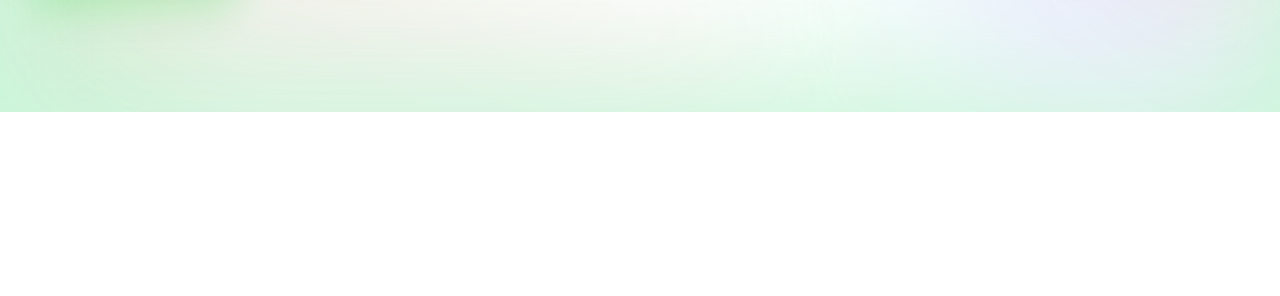
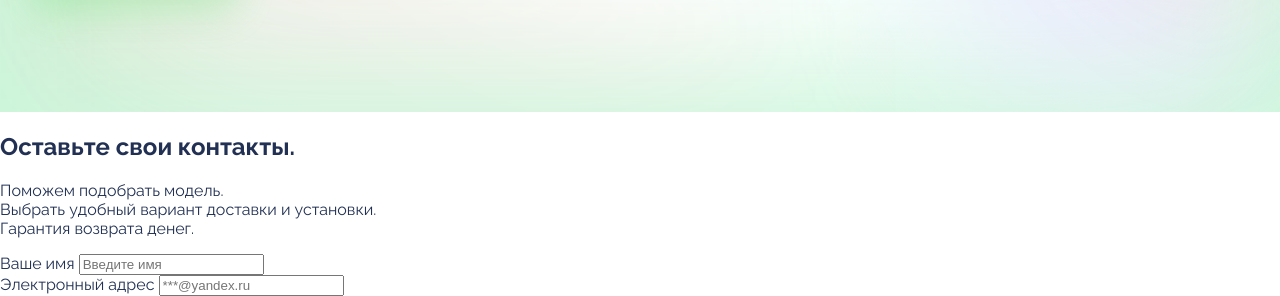
Before and after one commit to CatPusheen/green-corp-landing, a plain HTML site: page index.html in a window 1280 px wide. Shown: the part 709-1005 px from the top of the page. Before the commit the page ends 821 px from the top, so only its background shows below. Drawn offline with Linux system fonts and the light colour scheme.

Commit message:
внесение форм

```diff
--- a/index.html
+++ b/index.html
@@ -24,5 +24,25 @@
       <img class="about__image" src="img/solar-panel.png">
     </div>
   </section>
+  <section class="form">
+    <div class="form__containter">
+      <h1>Оставьте свои контакты.</h1>
+      <p>Поможем подобрать модель.<br>
+        Выбрать удобный вариант доставки и установки. <br>
+        Гарантия возврата денег. </p>
+    <form>
+       <div class="form__group">
+          <label for="name">Ваше имя</label>
+          <input type="text" placeholder="Введите имя" id="name">
+          </div>
+       <div class="form__group">
+         <label for="email">Электронный адрес</label>
+         <input type="email" placeholder="***@yandex.ru" id="email">
+      </div>
+
+    </form>
+    </div>
+  </section>
+
 </body>
 </html>
--- a/main.css
+++ b/main.css
@@ -68,3 +68,6 @@ header {
   .about__info {
     max-width: 550px;
   }
+  .form__container {
+    width: 550px;
+  }
```
Also changed, not shown: 1 other file.
